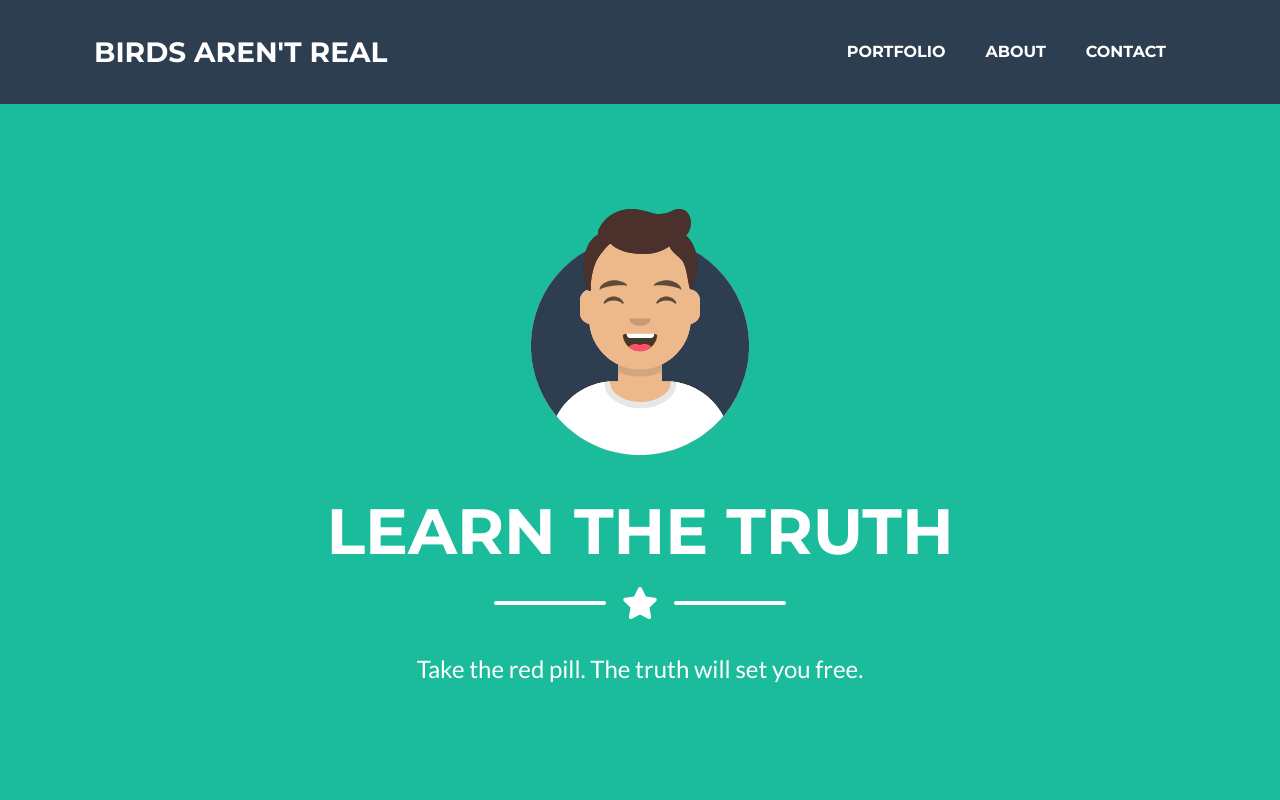
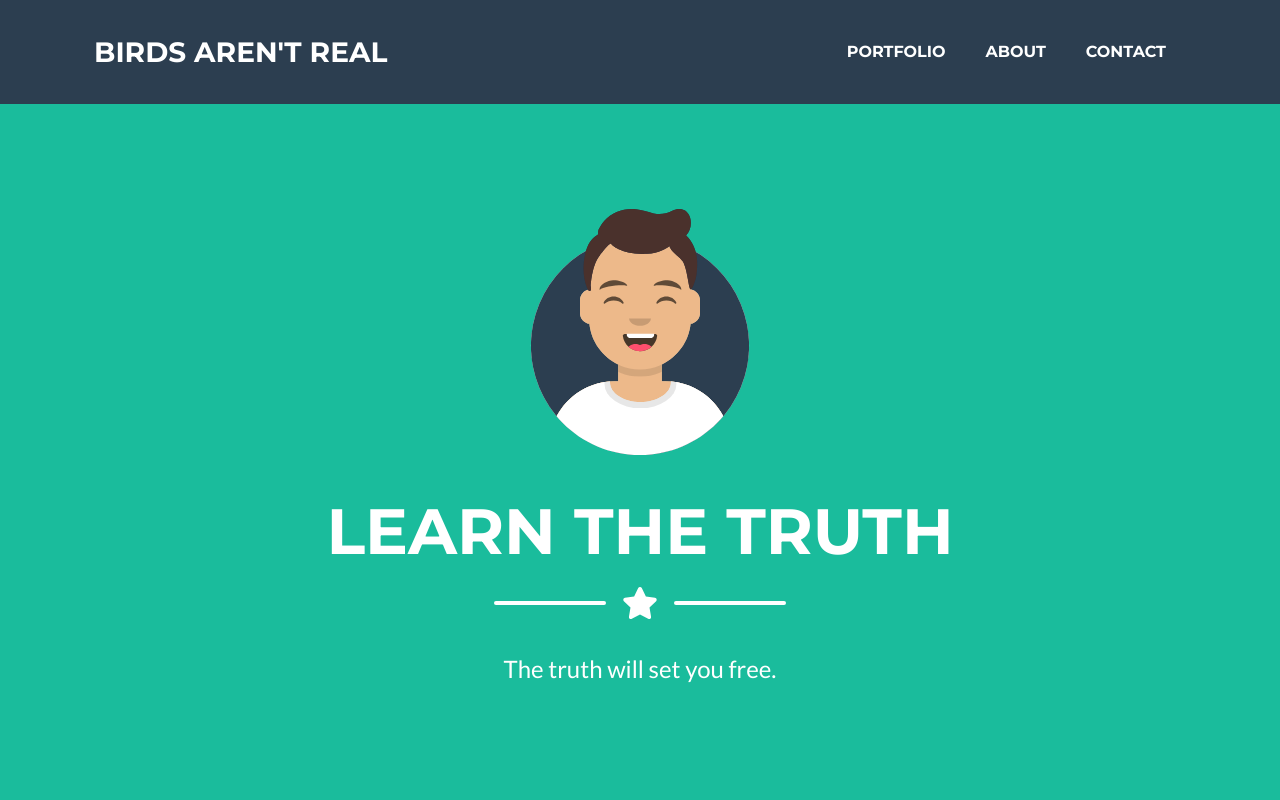
Before and after one commit to osirislab/CSAW-RED-2020-Quals, a Flask app: template web/traefik/templates/index.html in a window 1280 px wide. Run offline with Flask 2, Linux system fonts and the light colour scheme; the template is opened without the code that fills it, so the values that code supplies are empty; some libraries are stand-ins or nearby versions.

Commit message:
minor language change
decided against having a reference to "the red pill," just to be safe.

```diff
--- a/web/traefik/templates/index.html
+++ b/web/traefik/templates/index.html
@@ -44,7 +44,7 @@
                 <!-- Masthead Subheading-->
                 <p class="masthead-subheading font-weight-light mb-0">
                   <a href="https://www.reddit.com/r/BirdsArentReal/" style="color: inherit;">
-                    Take the red pill. The truth will set you free.
+                    The truth will set you free.
                   </a>
                 </p>
             </div>
```
